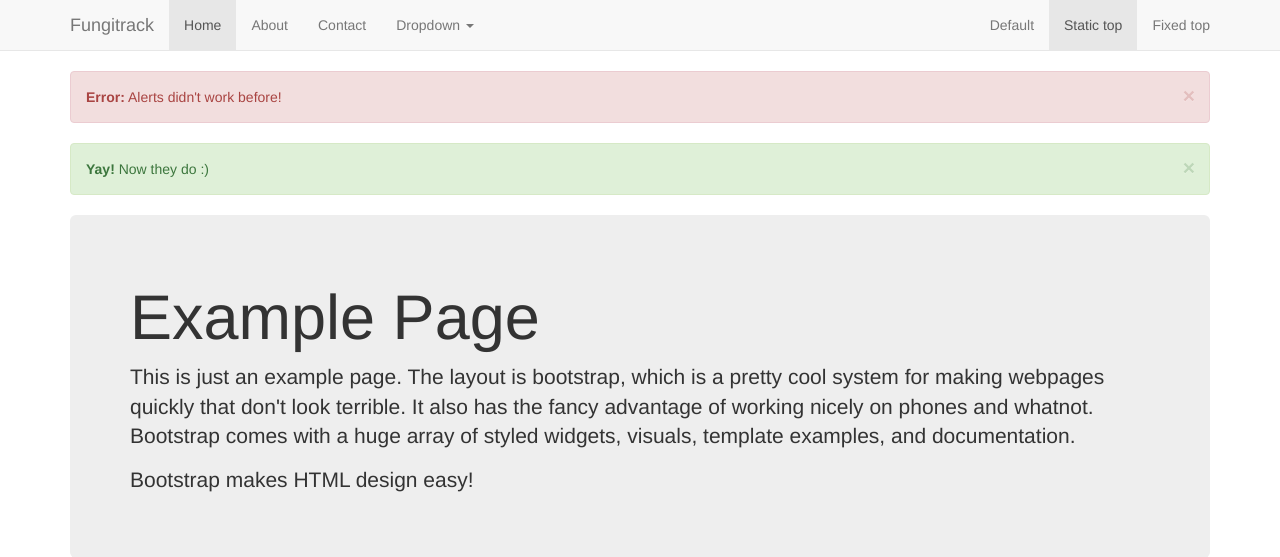
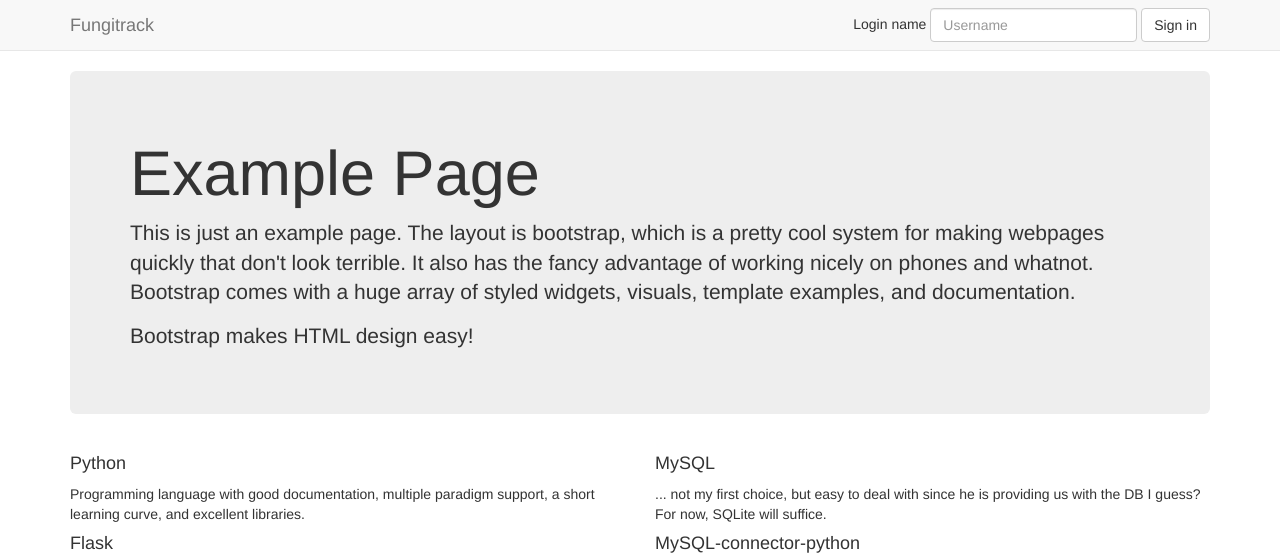
Before and after one commit to kazagistar/fungitrack, a Flask app: page / in a window 1280 px wide. Shown: the top 557 px of the page. Run offline with Flask 2, Linux system fonts and the light colour scheme; parts of the project's set-up code (start-up, migrations or seed data) failed here and were passed over; some libraries are stand-ins or nearby versions.

Commit message:
Uber commit, with new (no password) auth system, better DB compat, and a separated Flask initializer "routes"

```diff
--- /dev/null
+++ b/auth.py
@@ -0,0 +1,55 @@
+from flask import render_template, flash, request, session, redirect, g, abort
+from routes import app
+
+class User(object):
+    def __init__(self, username):
+        matches = app.db.execute('SELECT * FROM APP_USER WHERE Username=%s', username)
+        self.name, self.id, self.description, self.lat, self.long = matches[0]
+        print(self.id)
+
+@app.before_request
+def loaduser():
+    try:
+        g.user = User(session['username'])
+    except:
+        g.user = None
+        session.pop('username', None)
+
+from functools import wraps
+def requires_login(func):
+    @wraps(func)
+    def wrapper(*args, **kwargs):
+        if not g.user:
+            abort(403)
+        return func(*args, **kwargs)
+    return wrapper
+
+@app.route('/login', methods=['POST'])
+def login():
+    username = request.form.get('username')
+    if username:
+        session['username'] = username
+        # Search for existing username
+        matching = app.db.execute('SELECT User_id FROM APP_USER WHERE Username=%s', username)
+        if len(matching) == 0:
+            # Create new user
+            flash('New user "%s" created' % username, 'info')
+            app.db.execute('INSERT INTO APP_USER (Username) VALUES (%s)', username)
+            return redirect('/profile')
+        else:
+            flash('Logged in as %s' % username, 'success')
+    else:
+        flash('No username specified', 'warning')
+    return redirect(request.form['next'])
+
+@app.route('/logout')
+def logout():
+    flash('Logged out', 'success')
+    session.pop('username', None)
+    return redirect('/')
+
+@app.route('/profile')
+@requires_login
+def profile():
+    flash('Profile page not yet implemented', 'warning')
+    return render_template('layout.html')
--- a/config_local.json
+++ b/config_local.json
@@ -1,5 +1,5 @@
 {
-	"debug": true,
+    "debug": true,
     "database":
     {
         "type": "sqlite",
--- a/config_remote.json
+++ b/config_remote.json
@@ -1,5 +1,5 @@
 {
-	"debug": true,
+    "debug": true,
     "database":
     {
         "type": "mysql",
--- /dev/null
+++ b/routes.py
@@ -0,0 +1,6 @@
+from flask import Flask, render_template
+app = Flask(__name__)
+
+@app.route('/')
+def hello():
+    return render_template('layout.html')
--- a/server.py
+++ b/server.py
@@ -1,13 +1,6 @@
 #!python2
-from flask import Flask, g, render_template, flash, Markup
-app = Flask(__name__)
-
-@app.route('/')
-def hello():
-    flash(Markup("<strong>Error:</strong> Alerts didn't work before!"), "danger")
-    flash(Markup("<strong>Yay!</strong> Now they do :)"), 'success')
-    return render_template('layout.html')
-
+from routes import app
+import auth
 
 if __name__ == "__main__":
     # Parse command line arguments
--- a/templates/layout.html
+++ b/templates/layout.html
@@ -9,45 +9,13 @@
 
     <!-- Bootstrap core CSS -->
     <link rel="stylesheet" href="//netdna.bootstrapcdn.com/bootstrap/3.0.0/css/bootstrap.min.css">
+
+    <!-- Suppress shitty IE compat -->
+    <meta http-equiv="X-UA-Compatible" content="IE=Edge">
   </head>
 
   <body>
-    <div class="navbar navbar-default navbar-static-top">
-      <div class="container">
-        <div class="navbar-header">
-          <button type="button" class="navbar-toggle" data-toggle="collapse" data-target=".navbar-collapse">
-            <span class="icon-bar"></span>
-            <span class="icon-bar"></span>
-            <span class="icon-bar"></span>
-          </button>
-          <a class="navbar-brand" href="#">Fungitrack</a>
-        </div>
-        <div class="navbar-collapse collapse">
-          <ul class="nav navbar-nav">
-            <li class="active"><a href="#">Home</a></li>
-            <li><a href="#about">About</a></li>
-            <li><a href="#contact">Contact</a></li>
-            <li class="dropdown">
-              <a href="#" class="dropdown-toggle" data-toggle="dropdown">Dropdown <b class="caret"></b></a>
-              <ul class="dropdown-menu">
-                <li><a href="#">Action</a></li>
-                <li><a href="#">Another action</a></li>
-                <li><a href="#">Something else here</a></li>
-                <li class="divider"></li>
-                <li class="dropdown-header">Nav header</li>
-                <li><a href="#">Separated link</a></li>
-                <li><a href="#">One more separated link</a></li>
-              </ul>
-            </li>
-          </ul>
-          <ul class="nav navbar-nav navbar-right">
-            <li><a href="../navbar/">Default</a></li>
-            <li class="active"><a href="./">Static top</a></li>
-            <li><a href="../navbar-fixed-top/">Fixed top</a></li>
-          </ul>
-        </div>
-      </div>
-    </div>
+    {% include 'navbar.html' %}
 
     <div class="container">
       {% with messages = get_flashed_messages(with_categories=True) %}
@@ -98,7 +66,7 @@
           <p>Nom nom nom nom nom nom nom nom nom nom nom nom nom nom nom nom nom nom nom nom nom nom nom nom nom nom nom nom nom nom nom.</p>
         </div>
       </div>
-      {% endblock body %}
+      {% endblock %}
       <div class="footer">
         <p>&copy; Jakub Gedeon</p>
       </div>
--- /dev/null
+++ b/templates/navbar.html
@@ -0,0 +1,37 @@
+<div class="navbar navbar-default navbar-static-top">
+  <div class="container">
+    <div class="navbar-header">
+      <button type="button" class="navbar-toggle" data-toggle="collapse" data-target=".navbar-collapse">
+        <span class="glyphicon glyphicon-list"></span>
+      </button>
+      <a class="navbar-brand" href="/">Fungitrack</a>
+    </div>
+    <div class="navbar-collapse collapse">
+      <ul class="nav navbar-nav">
+        {% for page, link in pages %}
+          {% if link == current %}
+            <li class="active"><a href="">{{ page }}</a></li>
+          {% else %}
+            <li><a href="{{ link }}">{{ page }}</a></li>
+          {% endif %}
+        {% endfor %}
+      </ul>
+      {% if g.user %}
+        <p class='navbar-text navbar-right'>
+          Logged in as
+          <a href="/profile">{{ g.user.name }}</a>
+          <a href="/logout"> (logout)</a>
+        <p>
+      {% else %}
+        <form class="navbar-form navbar-right" role="form" action="/login" method="post">
+          Login name
+          <div class="form-group">
+            <input type="text" class="form-control" name="username" placeholder="Username"/>
+          </div>
+          <input type="hidden" name="next" value="{{ current }}"/>
+          <button type="submit" class="btn btn-default">Sign in</button>
+        </form>
+      {% endif %}
+    </div>
+  </div>
+</div>
```
Also changed, not shown: database.py (+19 -9 lines), schema/create_all.sql (+7 -8 lines).
